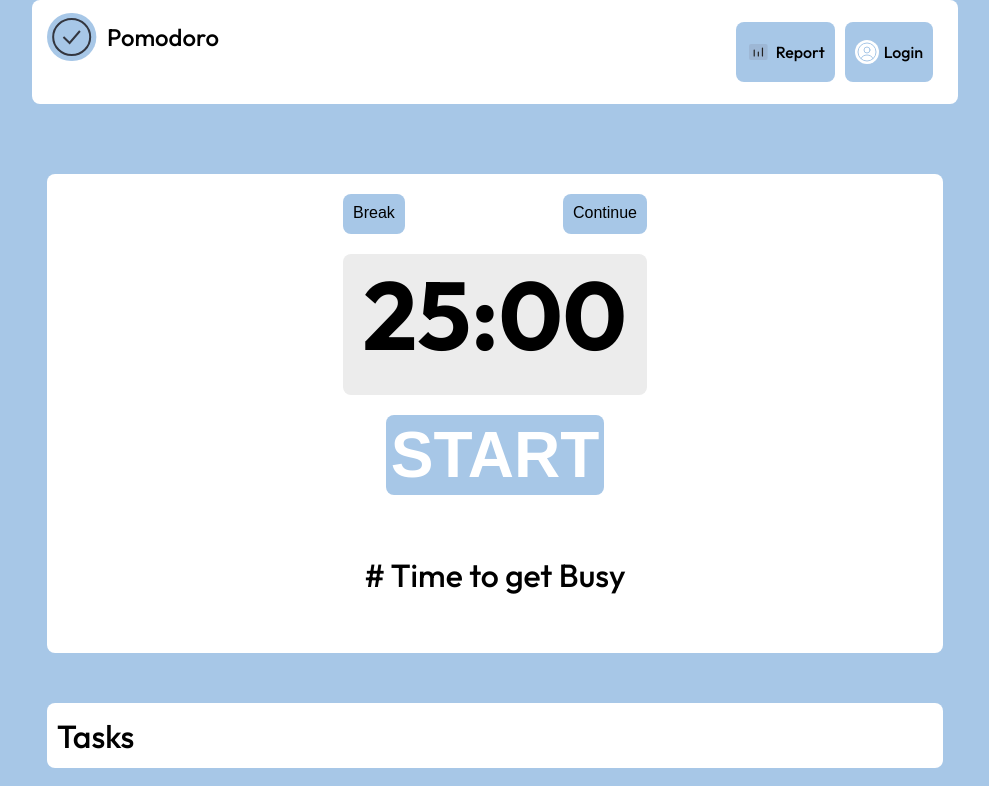
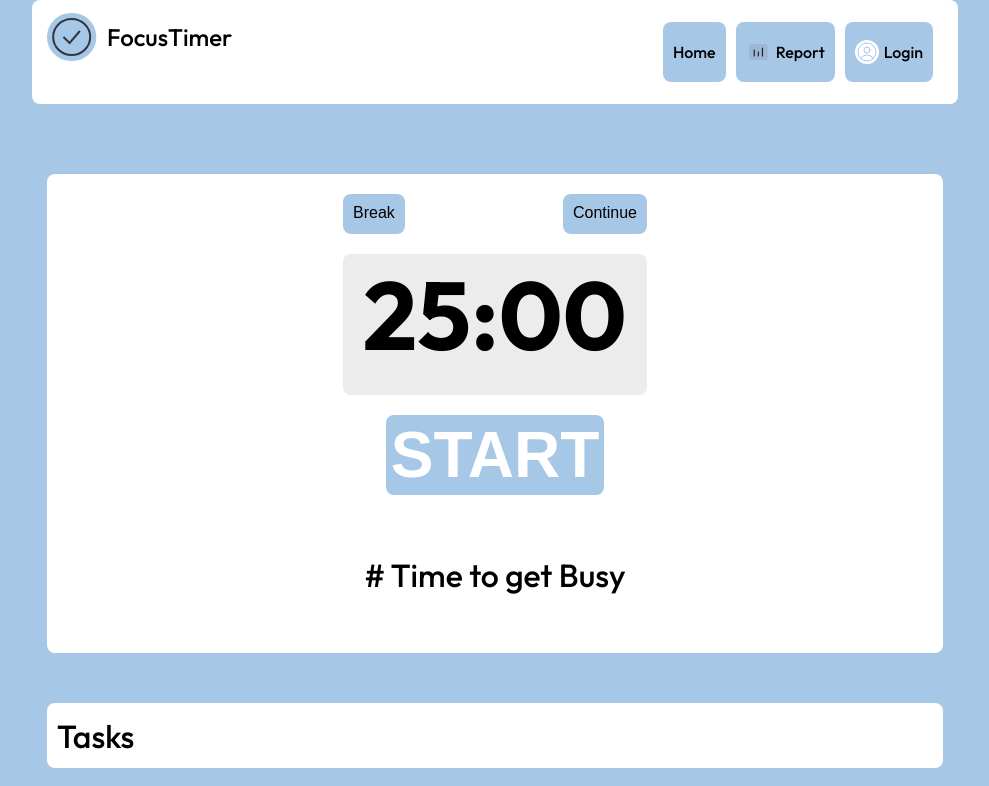
Before and after one commit to VelmaKimani/focus-timer, a React (Create React App) app in the folder client/: page / in a window 1280 px wide. Shown: the top 786 px of the page, without its empty margins (145-1134 px from the left). Built offline with nearby package versions, Linux system fonts and the light colour scheme.

Commit message:
Changed Logo name and added Home button

```diff
--- a/client/src/components/Navbar.js
+++ b/client/src/components/Navbar.js
@@ -12,9 +12,12 @@ export default function Navbar() {
             <div>
                 <img src={checkring} alt="logo"/>
             </div>
-            <div className="title">Pomodoro</div>
+            <div className="title">FocusTimer</div>
         </NavLink>
         <div className="pages">
+            <NavLink className="navbutton" to="/">
+                Home
+            </NavLink>
             <NavLink className="navbutton" to="/report">
                 <img src={reportimg} alt="reporticon"/>
                 Report
```
